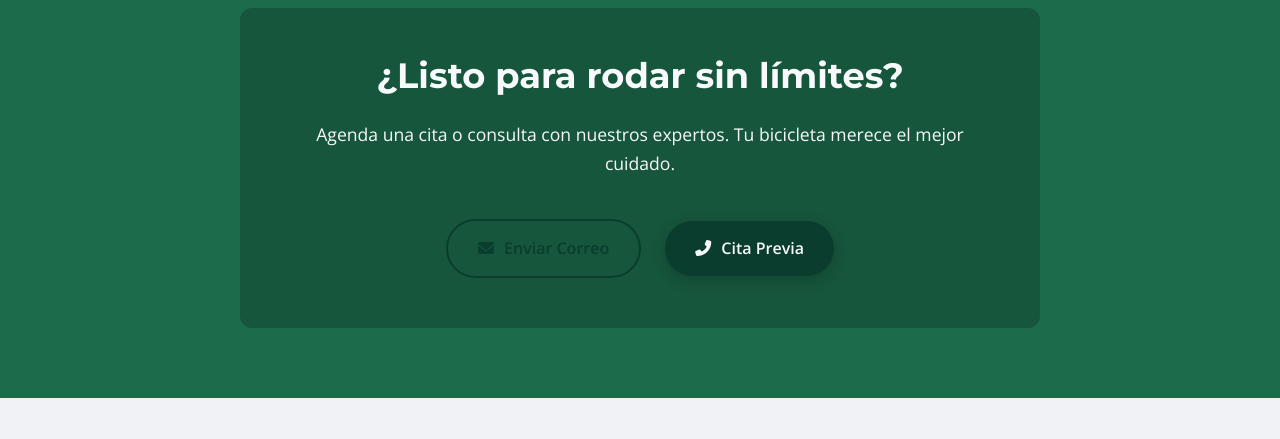
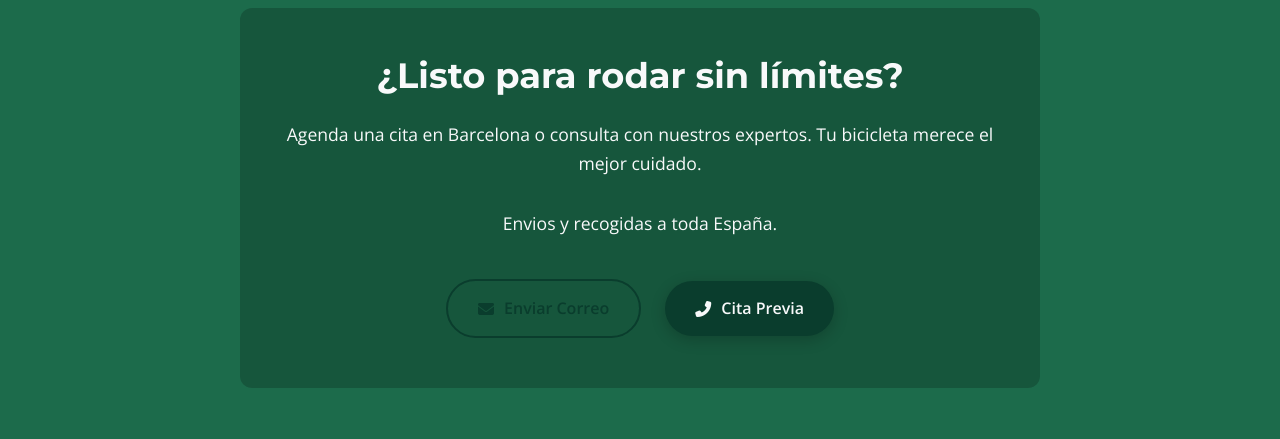
Before and after one commit to hardlinesuspensions/website, a plain HTML site: page index.html in a window 1280 px wide. Shown: the part 1900-2339 px from the top of the page. Drawn offline with nearby package versions, Linux system fonts and the light colour scheme.

Commit message:
Update index.html

```diff
--- a/index.html
+++ b/index.html
@@ -4,6 +4,7 @@
     <meta charset="UTF-8">
     <meta name="viewport" content="width=device-width, initial-scale=1.0">
     <title>Mantenimiento de Suspensiones BTT en Barcelona | Hardline Suspensions</title>
+    <meta name="description" content="Taller experto en reparación y mantenimiento de suspensiones Fox en Barcelona. Horquillas, amortiguadores y tijas telescópicas con recambios originales.">
     <link rel="apple-touch-icon" sizes="180x180" href="apple-touch-icon.png">
     <link rel="icon" type="image/png" sizes="32x32" href="favicon-32x32.png">
     <link rel="icon" type="image/png" sizes="16x16" href="favicon-16x16.png">
@@ -76,7 +77,8 @@
     <section id="contacto" class="cta-section">
         <div class="cta-box">
             <h2>¿Listo para rodar sin límites?</h2>
-            <p>Agenda una cita o consulta con nuestros expertos. Tu bicicleta merece el mejor cuidado.</p>
+            <p>Agenda una cita en Barcelona o consulta con nuestros expertos. Tu bicicleta merece el mejor cuidado.</p>
+            <p>Envios y recogidas a toda España.</p>
             <a href="mailto:hardlinesuspension@gmail.com" class="btn btn-primary-outline"><i class="fas fa-envelope"></i> Enviar Correo</a>
             <a href="https://hardlinesuspensions.setmore.com" class="btn btn-call"><i class="fas fa-phone-alt"></i> Cita Previa</a>
         </div>
```
